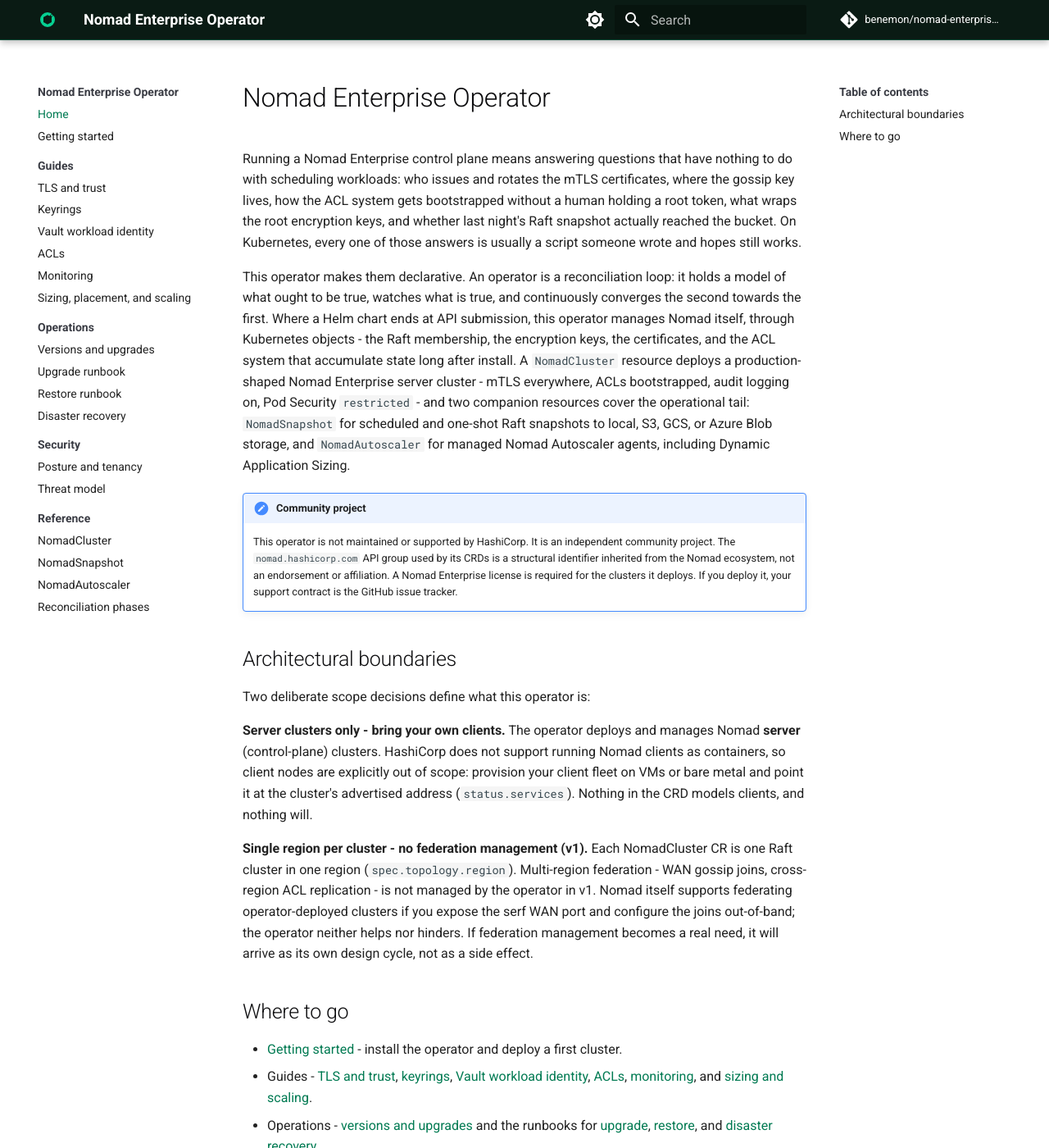
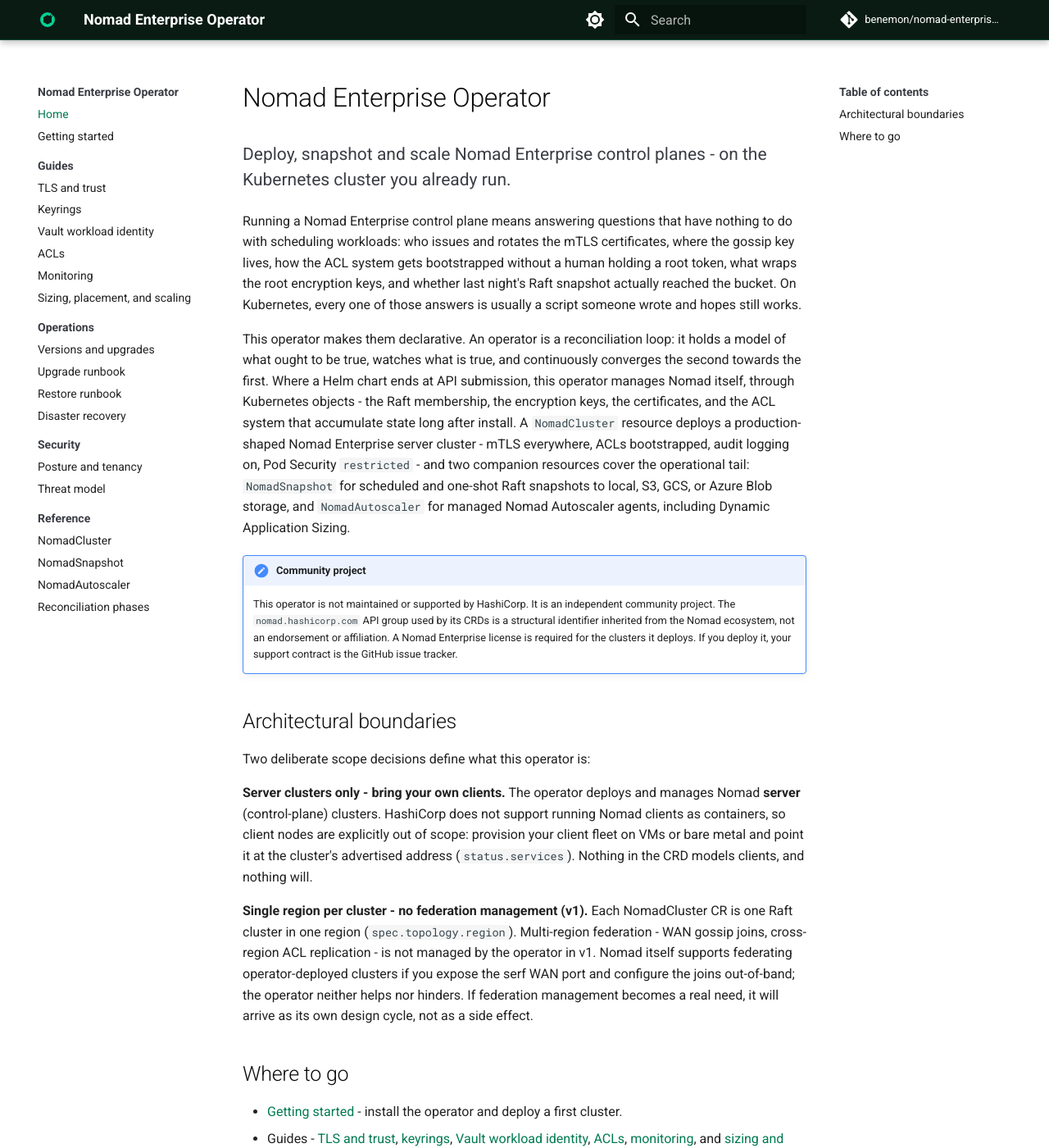
Before and after one commit to benemon/nomad-enterprise-operator, an MkDocs documentation site: the page built from docs/index.md, in a window 1280 px wide and 1400 px high. Shown: the whole window at 82% size. Built offline with MkDocs 1.6.1 and Material for MkDocs 9.7.7, drawn with Linux system fonts in a browser that asks for light colours; comment, search, counter and statistics services are not loaded.

Commit message:
docs: add the value-proposition tagline
Landing page opens with the one-line value proposition under the
title, styled as a muted subtitle; the same line becomes the site
meta description.

```diff
--- a/docs/index.md
+++ b/docs/index.md
@@ -1,4 +1,8 @@
 # Nomad Enterprise Operator
+
+Deploy, snapshot and scale Nomad Enterprise control planes - on the
+Kubernetes cluster you already run.
+{ .neo-tagline }
 
 Running a Nomad Enterprise control plane means answering questions that
 have nothing to do with scheduling workloads: who issues and rotates the
--- a/docs/stylesheets/mkdocs-neo.css
+++ b/docs/stylesheets/mkdocs-neo.css
@@ -47,3 +47,11 @@
 /* Header: pine bar, green underline on active tab */
 .md-header { border-bottom: 1px solid rgba(6, 208, 146, 0.25); }
 .md-tabs__link--active, .md-nav__link--active { color: var(--md-accent-fg-color); }
+
+/* Landing-page tagline */
+.neo-tagline {
+  font-size: 1.05rem;
+  line-height: 1.5;
+  color: var(--md-default-fg-color--light);
+  margin-top: -0.4rem;
+}
--- a/mkdocs.yml
+++ b/mkdocs.yml
@@ -1,4 +1,5 @@
 site_name: Nomad Enterprise Operator
+site_description: Deploy, snapshot and scale Nomad Enterprise control planes - on the Kubernetes cluster you already run.
 site_url: https://benemon.github.io/nomad-enterprise-operator/
 repo_url: https://github.com/benemon/nomad-enterprise-operator
 repo_name: benemon/nomad-enterprise-operator
```
